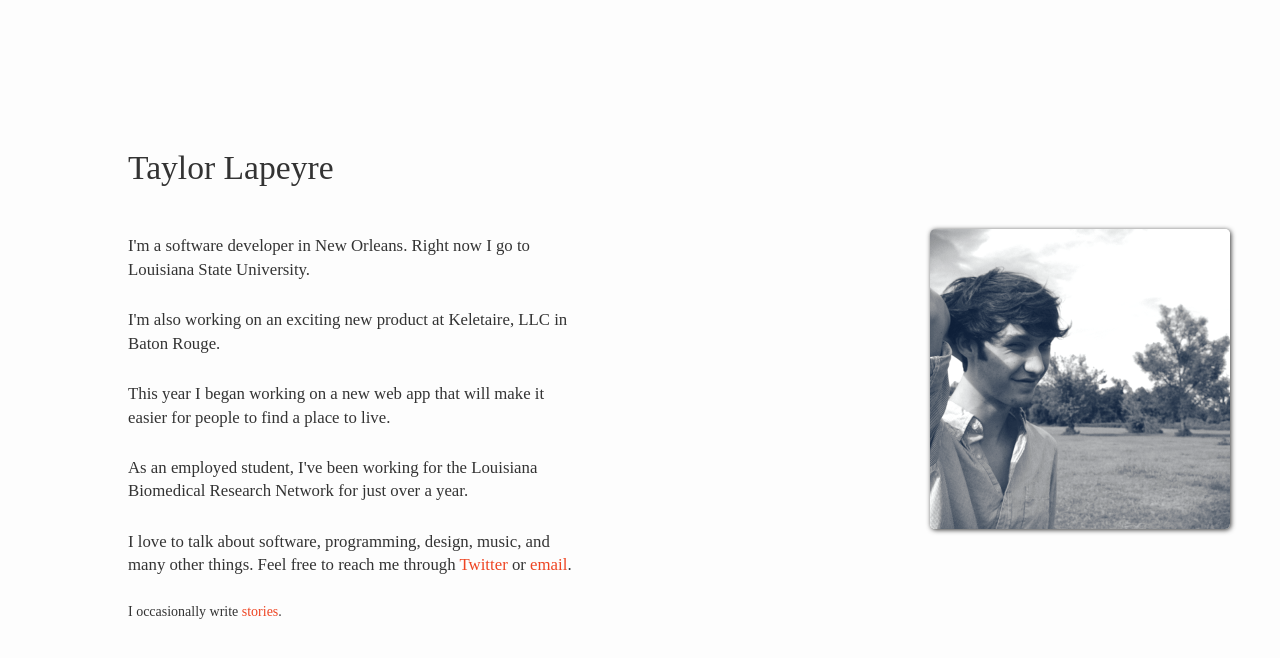
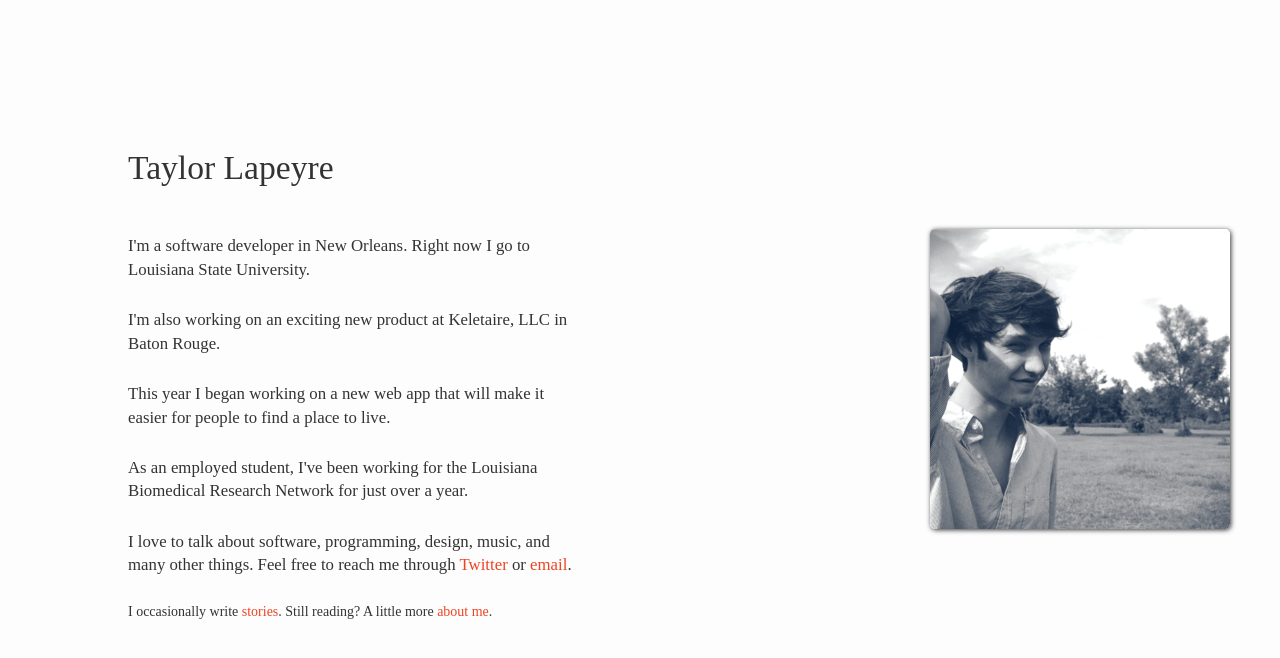
Before and after one commit to taylorlapeyre/taylorlapeyre.github.io, a Jekyll site: the page built from index.html, in a window 1280 px wide. Shown: the top 658 px of the page. Built offline with Jekyll 4.4.1, drawn with Linux system fonts in a browser that asks for light colours.

Commit message:
fix bug and add link to homepage

```diff
--- a/_layouts/page.html
+++ b/_layouts/page.html
@@ -1,3 +1,7 @@
+---
+layout: default
+---
+
 <section class="main">
-
+  {{ content }}
 </section>
--- a/index.html
+++ b/index.html
@@ -20,5 +20,5 @@ title: Home
   <p>
     I love to talk about software, programming, design, music, and many other things. Feel free to reach me through <a href="http://twitter.com/taylorlapeyre">Twitter</a> or <a href="mailto:taylorlapeyre@gmail.com">email</a>.
   </p>
-  <small>I occasionally write<a href="/stories.html"> stories</a>.</small>
+  <small>I occasionally write<a href="/stories.html"> stories</a>. Still reading? A little more <a href="/about.html">about me</a>.</small>
 </section>
```
